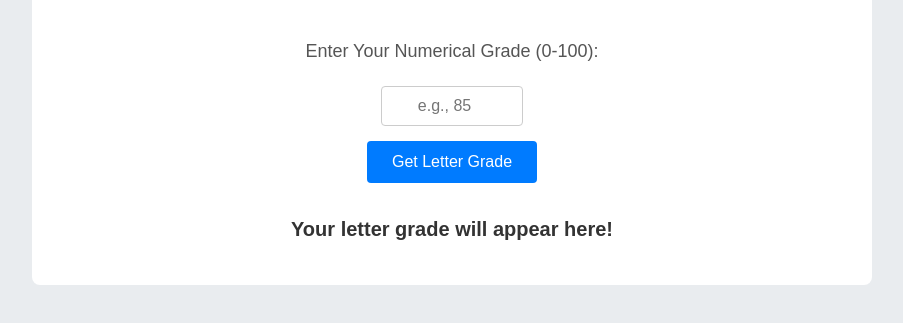
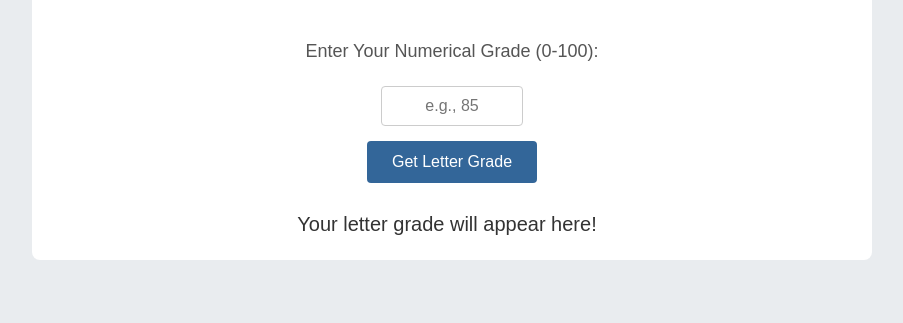
Before and after one commit to temisan0x/Javascript-practice, a plain HTML site: page gradeConverterFrontend/index.html in a window 1280 px wide. Shown: the part 697-1020 px from the top of the page, without its empty margins (188-1091 px from the left). Drawn offline with Linux system fonts and the light colour scheme.

Commit message:
chore: code cleanup

```diff
--- a/04gradeConverter.js
+++ b/04gradeConverter.js
@@ -4,6 +4,9 @@
 function gradeConverter(grade) {
   let letterGrade;
   switch (true) {
+    case grade <= 0:
+      letterGrade = "bruh";
+      break;
     case grade >= 0 && grade <= 44:
       letterGrade = "F";
       break;
@@ -25,4 +28,4 @@ function gradeConverter(grade) {
   return letterGrade;
 }
 
-console.log(gradeConverter(11)); // "F"
+console.log(gradeConverter(-0)); // "F"
--- a/gradeConverterFrontend/index.html
+++ b/gradeConverterFrontend/index.html
@@ -28,7 +28,6 @@
         <div class="grade-form">
           <label for="gradeInput">Enter Your Numerical Grade (0-100):</label>
           <input
-            type="number"
             id="gradeInput"
             min="0"
             max="100"
@@ -36,7 +35,10 @@
             aria-required="true"
           />
           <button onclick="convertGrade()">Get Letter Grade</button>
-          <p id="result">Your letter grade will appear here!</p>
+          <div class="result-container">
+            <span id="result">Your letter grade will appear here!</span
+            ><span id="numberChecker"></span>
+          </div>
         </div>
       </div>
     </div>
--- a/gradeConverterFrontend/styles.css
+++ b/gradeConverterFrontend/styles.css
@@ -5,7 +5,6 @@ body {
   padding: 0;
   line-height: 1.6;
 }
-
 
 .container {
   max-width: 800px;
@@ -51,7 +50,6 @@ header p {
   align-items: center;
   gap: 15px;
   width: 100%;
-    max-width: 400px;
 }
 
 label {
@@ -72,7 +70,7 @@ input {
 button {
   padding: 12px 25px;
   font-size: 16px;
-    background-color: #007bff;
+  background-color: #336699;
   color: white;
   border: none;
   border-radius: 4px;
@@ -81,15 +79,30 @@ button {
 }
 
 button:hover {
-    background-color: #0056b3;
+  background-color: rgba(0, 87, 179, 0.747);
+}
+
+.result-container {
+  display: flex;
+  align-items: center;
+  gap: 10px;
+  margin-top: 10px;
 }
 
 #result {
-    font-family: fantasy;
+  font-weight: bold;
+  margin-right: -10px;
+}
+
+#numberChecker {
+  color: #888;
+  margin-right: 10px;
+}
+
+#result, #numberChecker {
   font-size: 20px;
-    font-weight: 600;
+  font-weight: 400;
   color: #333;
-    margin-top: 15px;
   text-align: center;
 }
 
```
Lines whose indentation alone changed are shown as unchanged.
